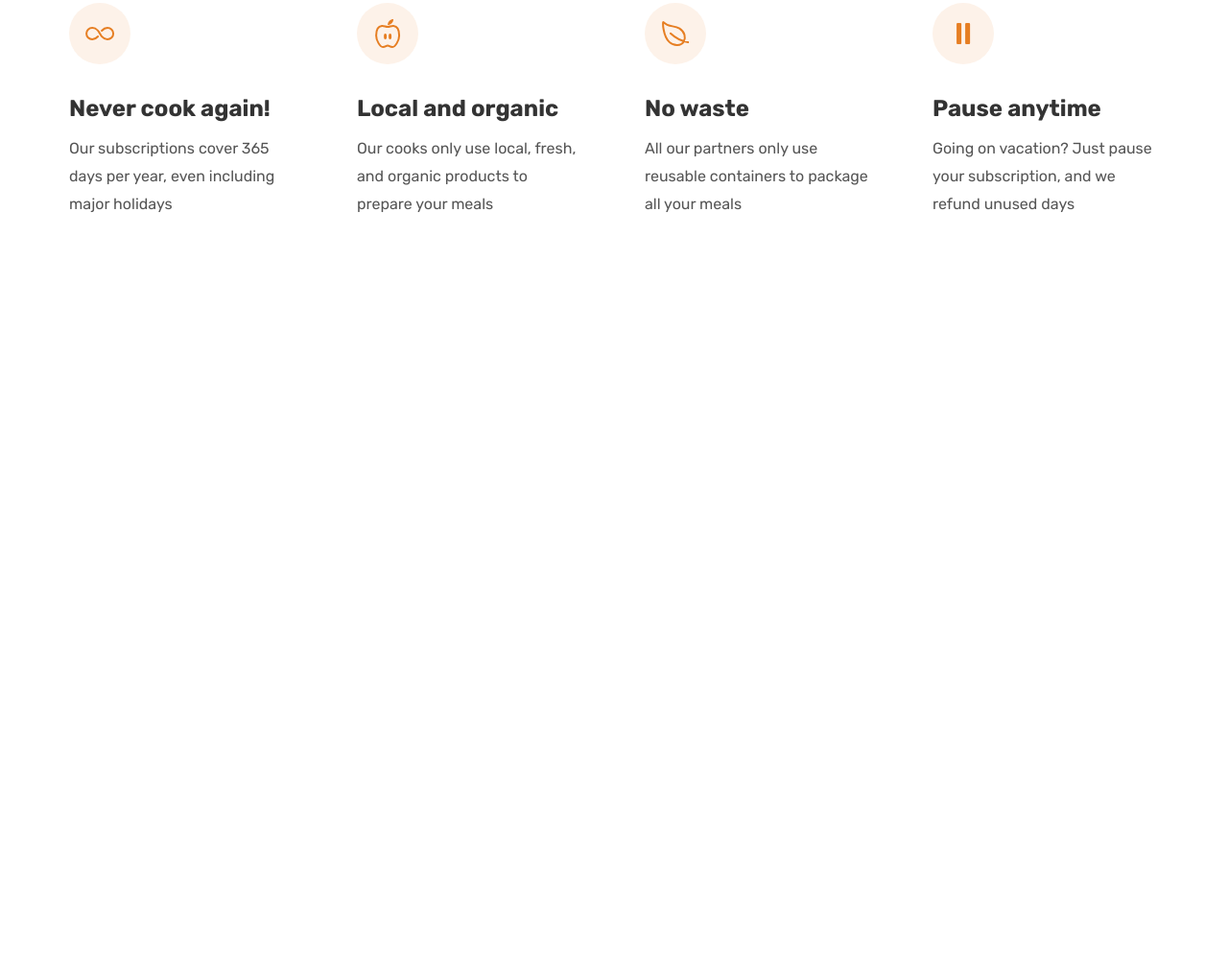
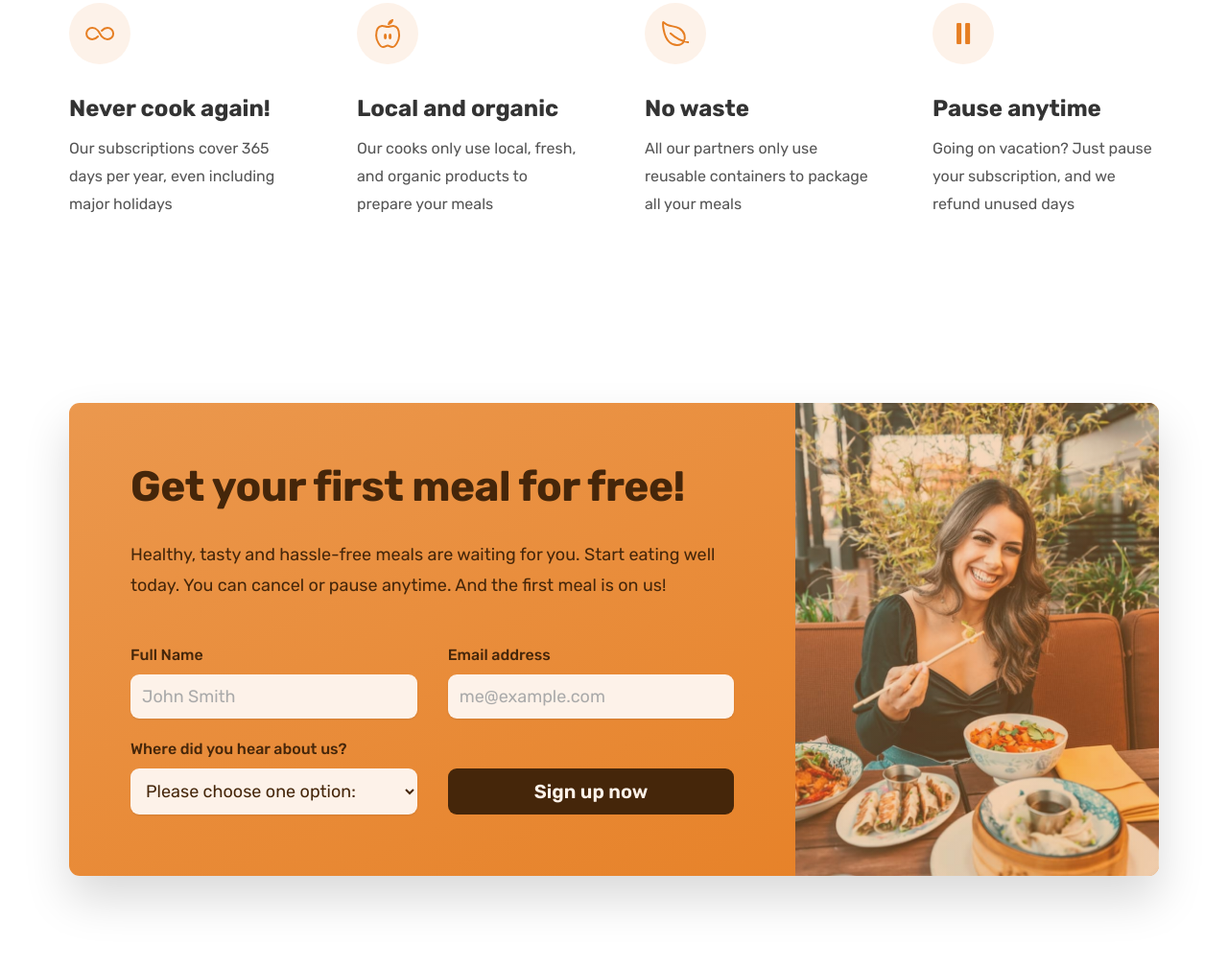
Before and after one commit to saurabhrai27/OminiFood, a plain HTML site: page index.html in a window 1280 px wide. Shown: the part 5568-6577 px from the top of the page at 96% size. Before the commit the page ends 5892 px from the top, so only its background shows below. Drawn offline with nearby package versions, Linux system fonts and the light colour scheme.

Commit message:
added call to action section

```diff
--- a/css/general.css
+++ b/css/general.css
@@ -22,8 +22,8 @@ Paragraph Default: 1.6
 
 --- 02 COLORS
     Primary: #e67e22
-    Tints: #fdf2e9, #fae5d3
-    Shades: #cf711f
+    Tints: #fdf2e9, #fae5d3, eb984e
+    Shades: #cf711f, #45260a
     Accents:
     Greys:
     #555,
@@ -145,16 +145,19 @@ strong {
     letter-spacing: 0.75px;
 }
 
+.btn,
 .btn:link,
 .btn:visited {
     display: inline-block;
     text-decoration: none;
-    background-color: #e67e22;
     font-size: 2rem;
     padding: 1.6rem 3.2rem;
     border-radius: 9px;
     font-weight: 600;
     transition: all 0.3s;
+    border: none;
+    cursor: pointer;
+    font-family: inherit;
 }
 
 .btn--full:link,
@@ -178,6 +181,18 @@ strong {
 .btn--outline:active {
     background-color: #fdf2e9;
     box-shadow: inset 0 0 0 3px #fff;
+}
+
+.btn-form {
+    background-color: #45260a;
+    color: #fdf2e9;
+    align-self: end;
+    padding: 1.2rem;
+}
+
+.btn-form:hover {
+    background-color: #fff;
+    color: #555;
 }
 
 .link:link,
@@ -215,3 +230,8 @@ strong {
     height: 3rem;
     color: #e67e22;
 }
+
+
+*:focus {
+    box-shadow: 0 0 0 0.8rem rgba(230, 125, 34, 0.5);
+}
--- a/css/style.css
+++ b/css/style.css
@@ -438,3 +438,73 @@
     font-size: 1.6rem;
     line-height: 1.8;
 }
+
+.section-cta {
+    padding: 9.6rem 0;
+}
+
+.cta {
+    display: grid;
+    grid-template-columns: 2fr 1fr;
+    box-shadow: 0 2.4rem 4.8rem rgba(0, 0, 0, 0.15);
+    border-radius: 11px;
+    background-image: linear-gradient(to right bottom, #eb984e, #e67e22);
+    overflow: hidden;
+}
+
+.cta-text-box {
+    padding: 6.4rem;
+    color: #45260a;
+}
+
+.cta .heading-secondary {
+    color: #45260a;
+    margin-bottom: 3.2rem;
+}
+
+.cta-text {
+    font-size: 1.8rem;
+    line-height: 1.8;
+    margin-bottom: 4.8rem;
+}
+
+.cta-form {
+    display: grid;
+    grid-template-columns: 1fr 1fr;
+    column-gap: 3.2rem;
+    row-gap: 2.4rem;
+}
+
+.cta-form label {
+    display: block;
+    font-size: 1.6rem;
+    font-weight: 500;
+    margin-bottom: 1.2rem;
+}
+
+.cta-form input,
+.cta-form select {
+    font-family: inherit;
+    color: inherit;
+    width: 100%;
+    padding: 1.2rem;
+    font-size: 1.8rem;
+    border: none;
+    background-color: #fdf2e9;
+    border-radius: 9px;
+    box-shadow: 0 1px 2px rgba(0, 0, 0, 0.1);
+}
+
+.cta-form input::placeholder {
+    color: #aaa;
+}
+
+.cta-img-box {
+    background-image: linear-gradient(to right bottom, rgba(235, 151, 78, 0.35), rgba(230, 125, 34, 0.35)), url("../img/eating.jpg");
+    background-size: cover;
+    background-position: center;
+}
+
+.cta *:focus {
+    box-shadow: 0 0 0 0.8rem rgba(253, 242, 233, 0.5);
+}
--- a/index.html
+++ b/index.html
@@ -385,6 +385,47 @@
                 </div>
             </div>
         </section>
+
+        <section class="section-cta">
+            <div class="container">
+                <div class="cta">
+                    <div class="cta-text-box">
+                        <h2 class="heading-secondary">
+                            Get your first meal for free!
+                        </h2>
+                        <p class="cta-text">
+                            Healthy, tasty and hassle-free meals are waiting for you. Start eating well today. You can
+                            cancel or pause anytime. And the first meal is on us!
+                        </p>
+                        <form class="cta-form" action="#">
+                            <div>
+                                <label for="full-name">Full Name</label>
+                                <input type="text" placeholder="John Smith" id="full-name" required>
+                            </div>
+
+                            <div>
+                                <label for="email">Email address</label>
+                                <input type="email" placeholder="me@example.com" id="email" required>
+                            </div>
+
+                            <div>
+                                <label for="select-where">Where did you hear about us?</label>
+                                <select id="select-where" required>
+                                    <option value="">Please choose one option:</option>
+                                    <option value="friends and family">Friends and family</option>
+                                    <option value="youtube">YouTube</option>
+                                    <option value="facebook">Facebook</option>
+                                    <option value="podcast">Podcast</option>
+                                    <option value="others">Others</option>
+                                </select>
+                            </div>
+                            <button class="btn btn-form">Sign up now</button>
+                        </form>
+                    </div>
+                    <div class="cta-img-box" role="img" aria-label="Woman enjoying food"></div>
+                </div>
+            </div>
+        </section>
     </main>
     <script type="module" src="https://unpkg.com/ionicons@7.1.0/dist/ionicons/ionicons.esm.js"></script>
 </body>
```
